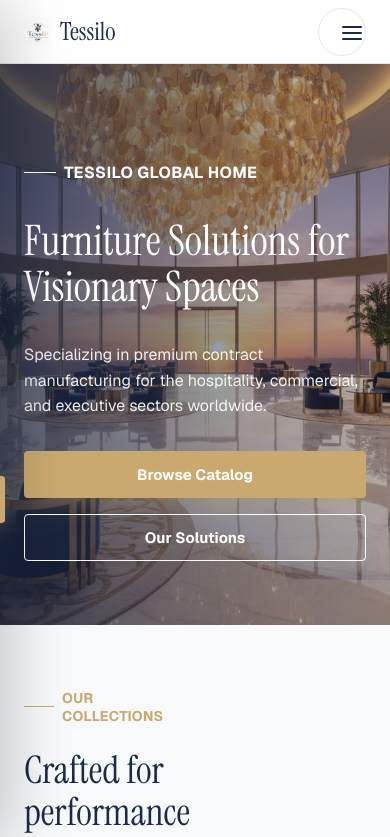
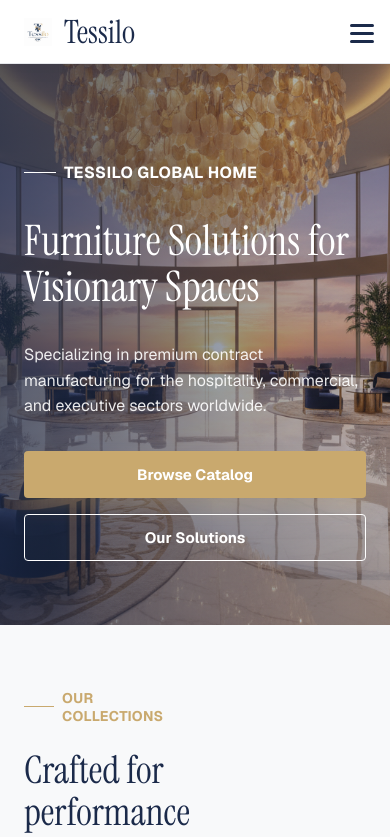
Before and after one commit to limbayme/tessilo, a Next.js app: page / in a window 390 px wide. Shown: the top 837 px of the page. Built offline with nearby package versions, Linux system fonts and the light colour scheme.

Commit message:
Fix mobile navigation styling

```diff
--- a/app/globals.css
+++ b/app/globals.css
@@ -126,36 +126,39 @@ p {
   display: none;
   color: var(--navy);
   font-size: 25px;
-  width: 48px;
-  height: 48px;
+  position: relative;
+  width: 32px;
+  height: 32px;
   align-items: center;
   justify-content: center;
-  border: 1px solid var(--line);
-  border-radius: 50%;
+  border: 0;
+  border-radius: 0;
+  padding: 0;
+  background: transparent;
   transition: rotate 0.2s ease-in-out, background 0.2s ease-in-out;
 }
 
 .menu span {
   position: absolute;
-  width: 20px;
-  height: 2px;
+  width: 24px;
+  height: 3px;
   border-radius: 2px;
   background: currentColor;
   transition: transform 0.2s ease-in-out, opacity 0.2s ease-in-out;
 }
 
 .menu span:nth-child(1) {
-  transform: translateY(-6px);
+  transform: translateY(-8px);
 }
 
 .menu span:nth-child(3) {
-  transform: translateY(6px);
+  transform: translateY(8px);
 }
 
 .menu.is-open {
   rotate: 90deg;
-  color: white;
-  background: var(--navy);
+  color: var(--navy);
+  background: transparent;
 }
 
 .menu.is-open span:nth-child(1) {
@@ -230,31 +233,28 @@ p {
 .mobile-overlay {
   position: fixed;
   inset: 0;
-  z-index: 40;
+  z-index: 100;
   pointer-events: none;
+  opacity: 0;
+  transition: opacity 0.2s ease-in-out;
 }
 
 .mobile-overlay.is-open {
   pointer-events: auto;
+  opacity: 1;
 }
 
 .mobile-scrim {
   position: absolute;
   inset: 0;
   border: 0;
-  background: rgba(17, 24, 39, 0.35);
-  opacity: 0;
-  transition: opacity 0.2s ease-in-out;
-}
-
-.mobile-overlay.is-open .mobile-scrim {
-  opacity: 1;
+  background: rgba(17, 24, 39, 0.52);
 }
 
 .mobile-panel {
   position: relative;
   z-index: 1;
-  width: min(375px, 100vw);
+  width: min(375px, 86vw);
   min-height: 563px;
   height: 100%;
   color: white;
@@ -1395,6 +1395,14 @@ p {
     padding-inline: 24px;
   }
 
+  .mobile-panel {
+    width: 100vw;
+  }
+
+  .mobile-scrim {
+    display: none;
+  }
+
   .brand {
     gap: 8px;
     font-size: 25px;
@@ -1403,6 +1411,11 @@ p {
   .brand img {
     width: 28px;
     height: 28px;
+  }
+
+  .site-header .brand {
+    gap: 12px;
+    font-size: 32px;
   }
 
   .hero {
```
